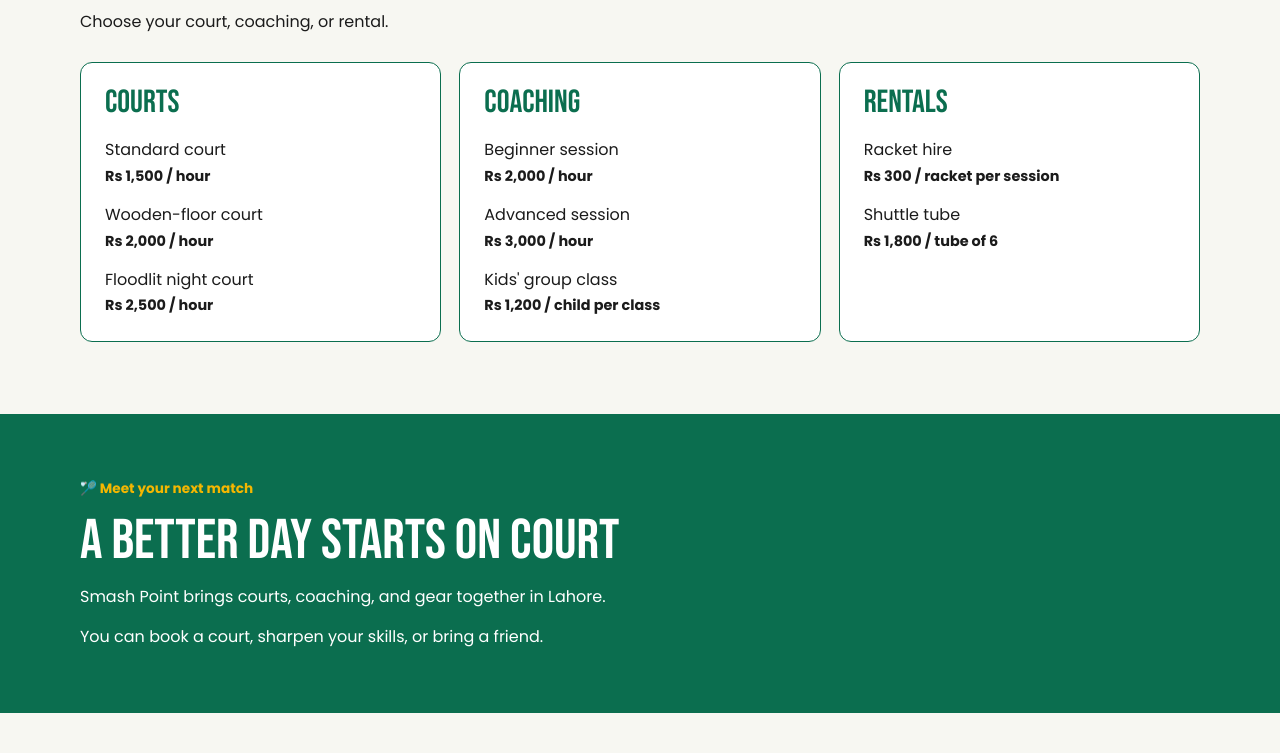
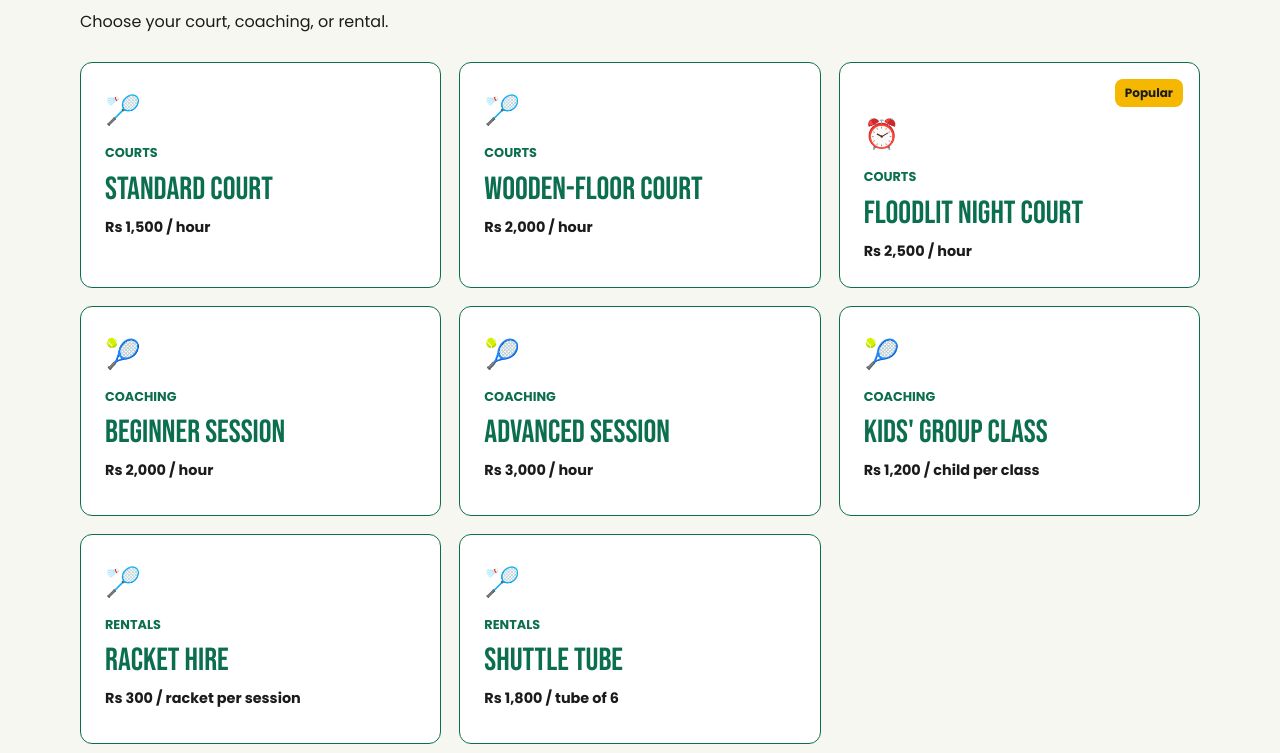
Before and after one commit to ArslanAthar20792003/lab17-27110313, a plain HTML site: page index.html in a window 1280 px wide. Shown: the part 667-1420 px from the top of the page. Drawn offline with Linux system fonts and the light colour scheme.

Commit message:
Price list as card grid

```diff
--- a/index.html
+++ b/index.html
@@ -49,27 +49,53 @@
       </div>
       <div class="price-grid">
         <article class="price-card">
-          <h3>Courts</h3>
-          <ul class="price-list">
-            <li><span>Standard court</span><strong>Rs 1,500 / hour</strong></li>
-            <li><span>Wooden-floor court</span><strong>Rs 2,000 / hour</strong></li>
-            <li><span>Floodlit night court</span><strong>Rs 2,500 / hour</strong></li>
-          </ul>
+          <span class="price-icon" aria-hidden="true">🏸</span>
+          <p class="price-category">Courts</p>
+          <h3>Standard court</h3>
+          <strong>Rs 1,500 / hour</strong>
         </article>
         <article class="price-card">
-          <h3>Coaching</h3>
-          <ul class="price-list">
-            <li><span>Beginner session</span><strong>Rs 2,000 / hour</strong></li>
-            <li><span>Advanced session</span><strong>Rs 3,000 / hour</strong></li>
-            <li><span>Kids' group class</span><strong>Rs 1,200 / child per class</strong></li>
-          </ul>
+          <span class="price-icon" aria-hidden="true">🏸</span>
+          <p class="price-category">Courts</p>
+          <h3>Wooden-floor court</h3>
+          <strong>Rs 2,000 / hour</strong>
+        </article>
+        <article class="price-card price-card-popular">
+          <span class="popular-badge">Popular</span>
+          <span class="price-icon" aria-hidden="true">⏰</span>
+          <p class="price-category">Courts</p>
+          <h3>Floodlit night court</h3>
+          <strong>Rs 2,500 / hour</strong>
         </article>
         <article class="price-card">
-          <h3>Rentals</h3>
-          <ul class="price-list">
-            <li><span>Racket hire</span><strong>Rs 300 / racket per session</strong></li>
-            <li><span>Shuttle tube</span><strong>Rs 1,800 / tube of 6</strong></li>
-          </ul>
+          <span class="price-icon" aria-hidden="true">🎾</span>
+          <p class="price-category">Coaching</p>
+          <h3>Beginner session</h3>
+          <strong>Rs 2,000 / hour</strong>
+        </article>
+        <article class="price-card">
+          <span class="price-icon" aria-hidden="true">🎾</span>
+          <p class="price-category">Coaching</p>
+          <h3>Advanced session</h3>
+          <strong>Rs 3,000 / hour</strong>
+        </article>
+        <article class="price-card">
+          <span class="price-icon" aria-hidden="true">🎾</span>
+          <p class="price-category">Coaching</p>
+          <h3>Kids' group class</h3>
+          <strong>Rs 1,200 / child per class</strong>
+        </article>
+        <article class="price-card">
+          <span class="price-icon" aria-hidden="true">🏸</span>
+          <p class="price-category">Rentals</p>
+          <h3>Racket hire</h3>
+          <strong>Rs 300 / racket per session</strong>
+        </article>
+        <article class="price-card">
+          <span class="price-icon" aria-hidden="true">🏸</span>
+          <p class="price-category">Rentals</p>
+          <h3>Shuttle tube</h3>
+          <strong>Rs 1,800 / tube of 6</strong>
         </article>
       </div>
     </section>
--- a/styles.css
+++ b/styles.css
@@ -213,29 +213,48 @@ select:focus-visible {
 }
 
 .price-card {
+  position: relative;
+  display: grid;
+  min-height: 210px;
   padding: 24px;
+  align-content: start;
+  justify-items: start;
+  gap: 10px;
 }
 
 .price-card h3 {
-  margin-bottom: 18px;
   color: var(--green);
 }
 
-.price-list {
-  display: grid;
-  margin: 0;
-  padding: 0;
-  gap: 14px;
-  list-style: none;
+.price-icon {
+  font-size: 1.8rem;
 }
 
-.price-list li {
-  display: grid;
-  gap: 2px;
+.price-category {
+  color: var(--green);
+  font-size: 0.8rem;
+  font-weight: 700;
+  text-transform: uppercase;
 }
 
-.price-list strong {
+.price-card strong {
   font-size: 0.9rem;
+}
+
+.price-card-popular {
+  padding-top: 48px;
+}
+
+.popular-badge {
+  position: absolute;
+  top: 16px;
+  right: 16px;
+  padding: 4px 10px;
+  border-radius: 8px;
+  background: var(--yellow);
+  color: var(--text);
+  font-size: 0.75rem;
+  font-weight: 700;
 }
 
 .about-section {
```
